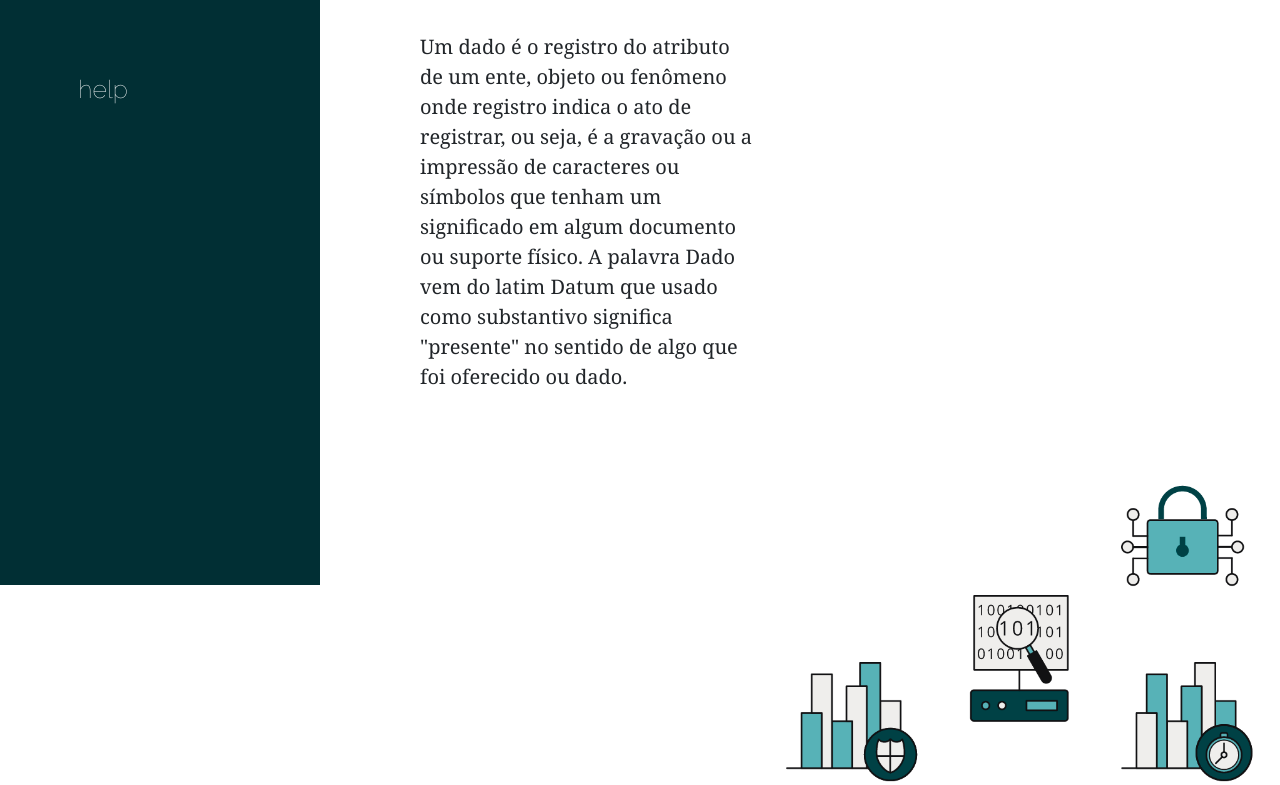
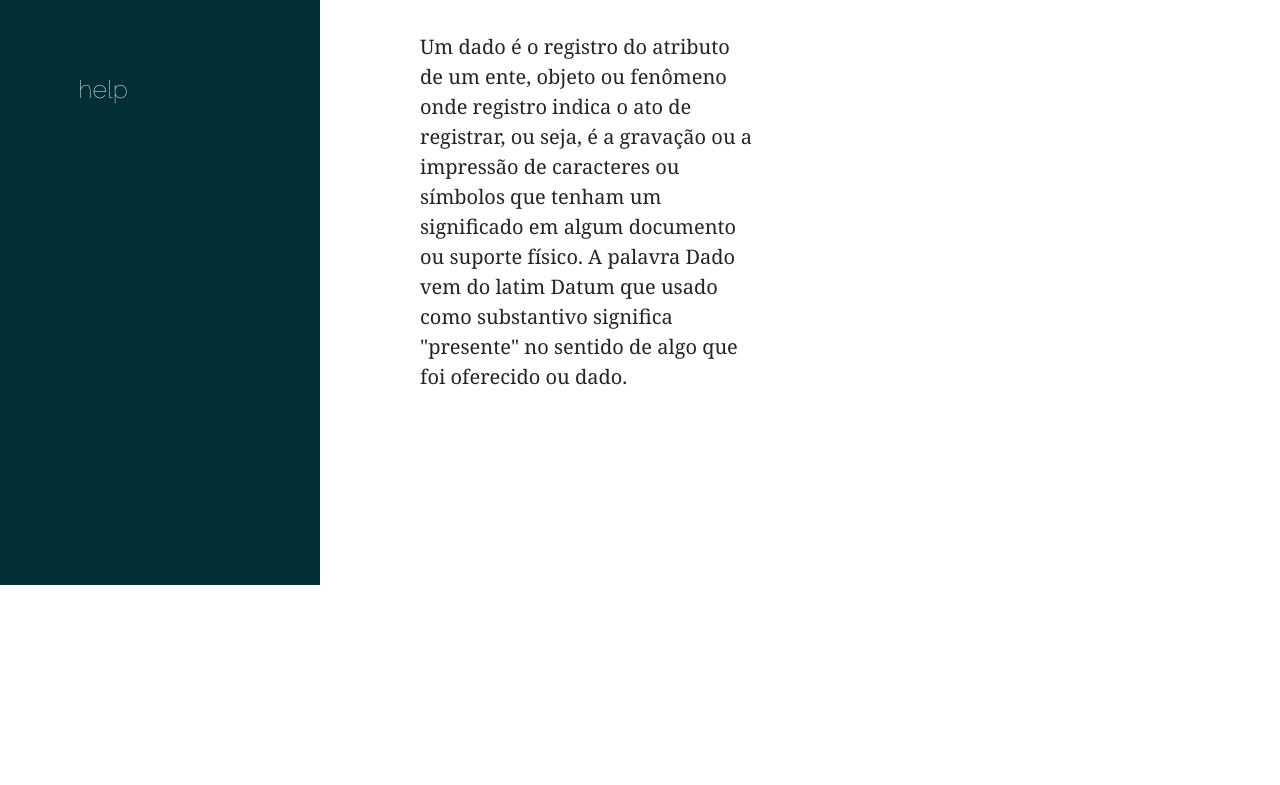
Before and after one commit to kgustavo/SitePuc, a plain HTML site: page index.html in a window 1280 px wide. Shown: the part 1295-2080 px from the top of the page. After the commit the page ends 1880 px from the top, so only its background shows below. Drawn offline with nearby package versions, Linux system fonts and the light colour scheme.

Commit message:
Update index.html

```diff
--- a/index.html
+++ b/index.html
@@ -102,7 +102,7 @@
 		  <p class="col-xl-5">Um dado é o registro do atributo de um ente, objeto ou fenômeno onde registro indica o ato de registrar, ou seja, é a gravação ou a impressão de caracteres ou símbolos que tenham um significado em algum documento ou suporte físico. A palavra Dado vem do latim Datum que usado como substantivo significa "presente" no sentido de algo que foi oferecido ou dado. </p>
 		  <p class="col-xl-7"><b> </b></p>
 		  <p class="col-xl-5"></p>
-			<div class="col-6 offset-xl-0 col-xl-7"><img src="img/vetores.png" class="cadeado"></div>
+			<div class="col-6 offset-xl-0 col-xl-7"><img src="" class="cadeado"></div>
 	  </div>
 
   </div>
@@ -124,11 +124,10 @@
 <script src="fullPage.js-master/dist/fullpage.dragAndMove.min.js"></script>
 <script src="fullPage.js-master/dist/fullpage.extensions.min.js"></script>
 
-<script src="fullPage.js-master/src/fullpage.js"></script>
 <script>
     var myFullpage = new fullpage('#fullpage', {
+        dragAndMove: true,
         dragAndMoveKey: 'a2d1c3Rhdm8uZ2l0aHViLmlvX1dNeFpISmhaMEZ1WkUxdmRtVT1ZZDI=',
-        dragAndMove: true,
         sectionsColor: ['#012F34', '#FFFFF', '#7BAABE', 'whitesmoke', '#ccddff'],
         anchors: ['firstPage', 'secondPage', '3rdPage', '4thpage', 'lastPage'],
         menu: '#menu',
```
